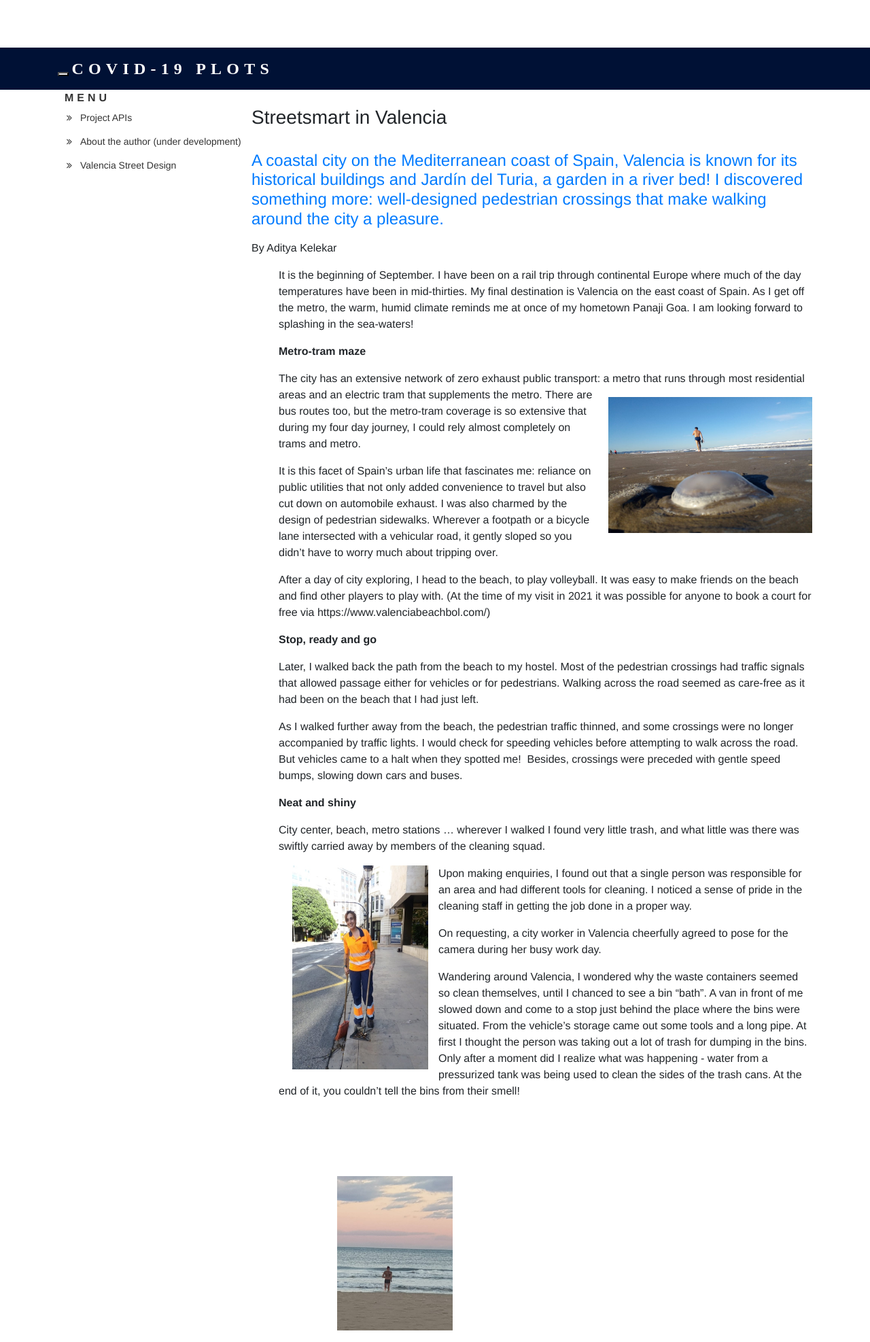
After one commit to adikele/covidplots-using-django, a Django app: template covidplots/templates/covidplots/valstreetdesign.html in a window 1280 px wide. The commit adds this page. Shown: the whole page at 68% size. Run offline with Django 3.2, Linux system fonts and the light colour scheme; the template is opened without the code that fills it, so the values that code supplies are empty; some libraries are stand-ins or nearby versions; some web fonts are replaced.

Commit message:
All pages now have same layout
All pages now have same layout

```diff
--- a/covidplots/templates/base.html
+++ b/covidplots/templates/base.html
@@ -81,7 +81,7 @@
 
                           <li data-toggle="collapse" data-target="#5620sam" class="collapsed">
                               <a href="#">
-                                  <i class="fa fa-angle-double-right fa-fw chevron-rotate"></i><a href="{% url 'countries_form' %}">Project APIs</a>
+                                  <i class="fa fa-angle-double-right fa-fw chevron-rotate"></i><a href="{% url 'api_info' %}">Project APIs</a>
                               </a>
                           </li>
                               <ul class="sub-menu collapse out" id="5620sam">
@@ -101,7 +101,7 @@
 
                           <li data-toggle="collapse" data-target="#5620sam" class="collapsed">
                             <a href="#">
-                                <i class="fa fa-angle-double-right fa-fw chevron-rotate"></i><a href="{% url 'countries_form' %}">Valencia Street Design</a>
+                                <i class="fa fa-angle-double-right fa-fw chevron-rotate"></i><a href="{% url 'valstreetdesign' %}">Valencia Street Design</a>
                             </a>
                          </li>
 
--- /dev/null
+++ b/covidplots/templates/covidplots/valstreetdesign.html
@@ -0,0 +1,55 @@
+{% extends 'base.html' %}
+{% block content %}
+    <br>
+    <h3> Streetsmart in Valencia </h3>
+    <br>
+    <h4 class="text-primary"> A coastal city on the Mediterranean coast of Spain, Valencia is known for its historical buildings and Jard&iacute;n del Turia, a garden in a river bed! I discovered something more: well-designed pedestrian crossings that make walking around the city a pleasure.</p>
+    </h4>
+    <p>By Aditya Kelekar</p>
+
+
+        <ul>
+
+<p>It is the beginning of September. I have been on a rail trip through continental Europe where much of the day temperatures have been in mid-thirties. My final destination is Valencia on the east coast of Spain. As I get off the metro, the warm, humid climate reminds me at once of my hometown Panaji Goa. I am looking forward to splashing in the sea-waters!&#160;</p>
+
+<p><b> Metro-tram maze</b></p>
+
+<p>The city has an extensive network of zero exhaust public transport:
+    {% load static %}
+        <img src="{% static 'res04_beachmanis.jpg' %}" alt="My image" width="300" height="200" style="float: right; margin: 15px 0px 15px 20px;" >
+     a metro that runs through most residential areas and an electric tram that supplements the metro. There are bus routes too, but the metro-tram coverage is so extensive that during my four day journey, I could rely almost completely on trams and metro.</p>
+
+
+
+<p>It is this facet of Spain&rsquo;s urban life that fascinates me: reliance on public utilities that not only added convenience to travel but also cut down on automobile exhaust. I was also charmed by the design of pedestrian sidewalks. Wherever a footpath or a bicycle lane intersected with a vehicular road, it gently sloped so you didn&rsquo;t have to worry much about tripping over.&#160;&#160;</p>
+
+<p>After a day of city exploring, I head to the beach, to play volleyball. It was easy to make friends on the beach and find other players to play with. (At the time of my visit in 2021 it was possible for anyone to book a court for free via https://www.valenciabeachbol.com/)</p>
+
+<p><b>Stop, ready and go</b></p>
+
+<p>Later, I walked back the path from the beach to my hostel. Most of the pedestrian crossings had traffic signals that allowed passage either for vehicles or for pedestrians. Walking across the road seemed as care-free as it had been on the beach that I had just left.&#160;&#160;</p>
+
+<p>As I walked further away from the beach, the pedestrian traffic thinned, and some crossings were no longer accompanied by traffic lights. I would check for speeding vehicles before attempting to walk across the road. But vehicles came to a halt when they spotted me!&#160; Besides, crossings were preceded with gentle speed bumps, slowing down cars and buses.</p>
+
+<p><b>Neat and shiny</b></p>
+
+<p>City center, beach, metro stations &#8230; wherever I walked I found very little trash, and what little was there was swiftly carried away by members of the cleaning squad. </p>
+
+<img src="{% static 'resized01_cleaner.jpg' %}" alt="My image" width="200" height="300" style="float: left; margin: 0px 15px 0px 20px;" >
+
+<p> Upon making enquiries, I found out that a single person was responsible for an area and had different tools for cleaning. I noticed a sense of pride in the cleaning staff in getting the job done in a proper way.&#160;</p>
+
+<p>On requesting, a city worker in Valencia cheerfully agreed to pose for the camera during her busy work day.</p>
+
+<p>Wandering around Valencia, I wondered why the waste containers seemed so clean themselves, until I chanced to see a bin &ldquo;bath&rdquo;. A van in front of me slowed down and come to a stop just behind the place where the bins were situated. From the vehicle&rsquo;s storage came out some tools and a long pipe. At first I thought the person was taking out a lot of trash for dumping in the bins. Only after a moment did I realize what was happening - water from a pressurized tank was being used to clean the sides of the trash cans. At the end of it, you couldn&rsquo;t tell the bins from their smell!</p>
+<br>
+<br>
+<br>
+<br>
+<table>
+    <tr>
+    <td style='text-align:center;'>
+        <img src="{% static 'resized03_meanibeach.jpg' %}" alt="Aba" style='zoom:60%;' class='imgcenter'>
+    </td>
+</table>
+{% endblock %}
--- a/covidplots/urls.py
+++ b/covidplots/urls.py
@@ -3,6 +3,8 @@ from . import views
 
 urlpatterns = [
 path('', views.index, name='index'),
+path('api_info/', views.api_info, name='api_info'),
+path('valstreetdesign/', views.valstreetdesign, name='valstreetdesign'),
 path('bargraphs/', views.select_country_form, name='country_form'),  #for bargraphs
 path('linegraphs/', views.select_countries_form, name='countries_form'),  #go to path linegraphs
 
```
Also changed, not shown: covidplots/templates/covidplots/api_info.html (added, +47 -0 lines), covidplots/templates/covidplots/countries_form.html (+10 -2 lines), covidplots/templates/covidplots/country_form.html (+10 -2 lines), covidplots/views.py (+7 -0 lines), requirements.txt (added, +17 -0 lines).
